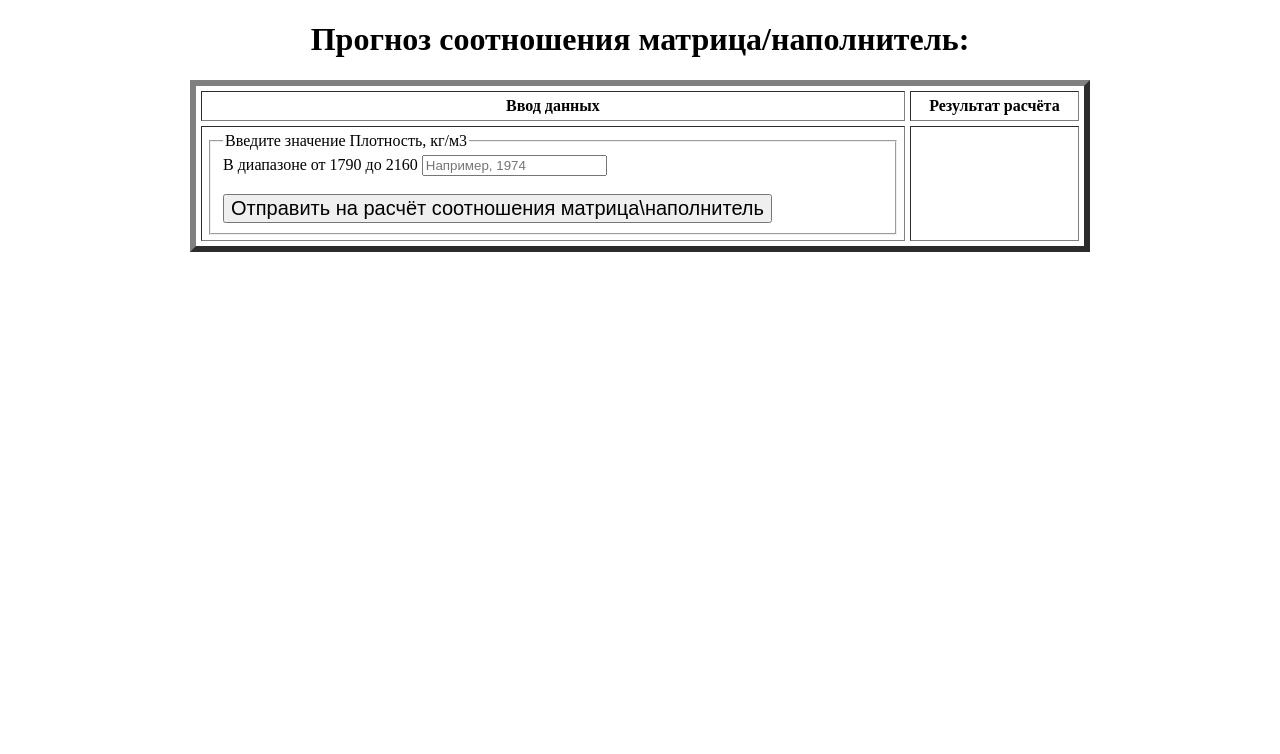
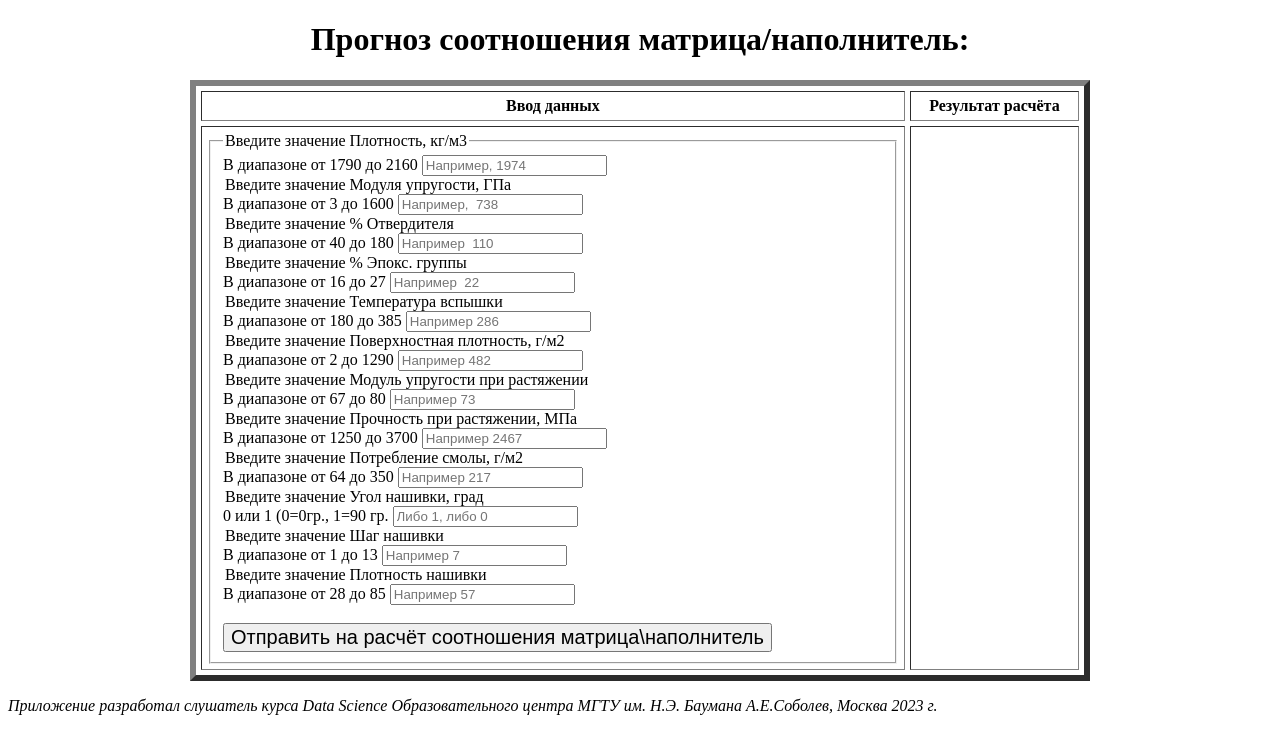
Before and after one commit to AleksandrSobolev13/BKP-Composite, a Flask app: page / in a window 1280 px wide. Shown: the top 754 px of the page. Run offline with Flask 3, Linux system fonts and the light colour scheme; parts of the project's set-up code (start-up, migrations or seed data) failed here and were passed over.

Commit message:
Update main.html

```diff
--- a/templates/main.html
+++ b/templates/main.html
@@ -7,6 +7,8 @@
 <body>
 <tr><td>
 <h1 align = "center">  Прогноз соотношения матрица/наполнитель: </h1>
+
+
 
 <table align="center" bgcolor="#FFFFFF" border="6" cellpadding="5" cellspacing="5" width = "900px">
 <tr><th> Ввод данных </th><th>Результат расчёта</th></tr> <!--ряд с ячейками заголовков-->
@@ -18,6 +20,50 @@
 		<legend> Введите значение Плотность, кг/м3  </legend>
 		В диапазоне от 1790 до 2160
     	<input name = "experience1" placeholder="Например, 1974" type = "number" required>
+
+		<legend> Введите значение Модуля упругости, ГПа </legend>
+		В диапазоне от    3 до 1600
+		<input name = "experience2" placeholder="Например,  738" type = "number" required>
+
+		<legend> Введите значение % Отвердителя </legend>
+		В диапазоне от    40 до 180
+		<input name = "experience3" placeholder="Например  110" type = "number" required>
+
+		<legend> Введите значение % Эпокс. группы </legend>
+		В диапазоне от     16 до 27
+		<input name = "experience4" placeholder="Например  22" type = "number" required>
+
+		<legend> Введите значение Температура вспышки </legend>
+		В диапазоне от   180 до 385
+		<input name = "experience5" placeholder="Например 286" type = "number" required>
+
+		<legend> Введите значение Поверхностная плотность, г/м2 </legend>
+		В диапазоне от    2 до 1290
+		<input name = "experience6" placeholder="Например 482" type = "number" required>
+
+		<legend> Введите значение Модуль упругости при растяжении </legend>
+		В диапазоне от     67 до 80
+		<input name = "experience7" placeholder="Например 73" type = "number" required>
+
+		<legend> Введите значение Прочность при растяжении, МПа </legend>
+		В диапазоне от 1250 до 3700
+		<input name = "experience8" placeholder="Например 2467" type = "number" required>
+
+		<legend> Введите значение Потребление смолы, г/м2 </legend>
+		В диапазоне от    64 до 350
+		<input name = "experience9" placeholder="Например 217" type = "number" required>
+
+		<legend> Введите значение Угол нашивки, град </legend>
+		0 или 1    (0=0гр., 1=90 гр.
+		<input name = "experience10" placeholder="Либо 1, либо 0" type = "number" required>
+
+		<legend> Введите значение Шаг нашивки </legend>
+		В диапазоне     от 1 до 13
+		<input name = "experience11" placeholder="Например 7" type = "number" required>
+
+		<legend> Введите значение Плотность нашивки </legend>
+		В диапазоне      от 28 до 85
+		<input name = "experience12" placeholder="Например 57" type = "number" required>
 		<br>
         <br>
         <input type="submit" style="font-size:20px" value="Отправить на расчёт соотношения матрица\наполнитель">
@@ -26,12 +72,40 @@
 </td><td>
 
 <div class = "result" align = "center"></div>
+
    	{% if result %}
     <p style="font-family: Times New Roman,Times,serif;"</p>
-		<p style="font-size:24px"> Прогнозное значение матрица\наполнител </p>
+	<p style="font-size:24px">	Прогнозное значение матрица\наполнитель	</p>
 	<p style="font-size:50px"> {{result}}</p>
     {% endif %}
+
+
+
+    {% if alarm_to %}
+    <p style="font-family: Times New Roman,Times,serif;"</p>
+    <p><span style="color: red; font-size: 24px">Введены превышающие значения:</span></p>
+	<p><span style="color: red; font-size: 14px"> {{alarm_to}} </span></p>
+    {% endif %}
+
+
+    {% if data %}
+    <p style="font-family: Times New Roman,Times,serif;"</p>
+	<p style="font-size:24px">	Рассчитано на основе введённых данных:	</p>
+	<p style="font-size:14px"> {{data}}</p>
+    {% endif %}
+
 </td></tr> <!--ряд с ячейками тела таблицы-->
 </table>
+<div>
+<p>
+    <span style="font-size:24px, font-family: Times New Roman,Times,serif;">
+
+    <span class="footer">
+        <em> Приложение разработал слушатель курса Data Science </em>
+        <em> Образовательного центра МГТУ им. Н.Э. Баумана  А.Е.Соболев,  Москва 2023 г.</em>
+    </span></span>
+
+</p>
+</div>
 </tbody>
 </html>
```
Lines whose indentation alone changed are shown as unchanged.
